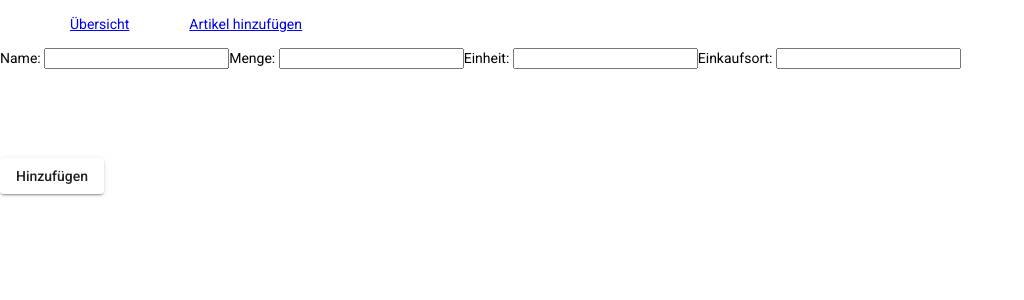
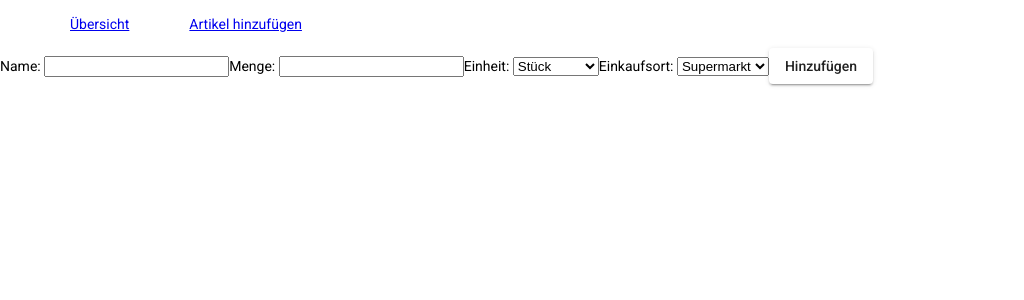
Before and after one commit to LindaSchxfer/PWA-Projekt, an Angular app in the folder shop-the-top/: page /hinzufuegen in a window 1280 px wide. Shown: the top 300 px of the page, without its empty margins (0-1024 px from the left). Built offline with nearby package versions, Linux system fonts and the light colour scheme.

Commit message:
Selects einbinden

```diff
--- a/shop-the-top/src/app/hinzufuegen/hinzufuegen.component.html
+++ b/shop-the-top/src/app/hinzufuegen/hinzufuegen.component.html
@@ -4,13 +4,19 @@
     <label for="menge">Menge: </label>
     <input type="number" id="menge" step="0.01" #quantityInput required/>
     <label for="einheit">Einheit: </label>
-    <input type="select" id="einheit" #unitInput/>
+    <select id="einheit" #unitInput>
+        <option selected value="Stück">Stück</option>
+        <option value="Liter">Liter</option>
+        <option value="Milliliter">Milliliter</option>
+        <option value="Kilogramm">Kilogramm</option>
+        <option value="Gramm">Gramm</option>
+    </select>
     <label for="ort">Einkaufsort: </label>
-    <input type="select" id="ort" #placeInput required/>
-        <option selected value="Stück"></option>
-        <option selected value="l"></option>
-        <option selected value="ml"></option>
-        <option selected value="kg"></option>
-        <option selected value="g"></option>
+    <select id="ort" #placeInput required>
+        <option selected value="Supermarkt">Supermarkt</option>
+        <option value="Drogerie">Drogerie</option>
+        <option value="Baumarkt">Baumarkt</option>
+        <option value="Fachhandel">Fachhandel</option>
+    </select>
     <button mat-raised-button type="submit">Hinzufügen</button>
 </form>
```
